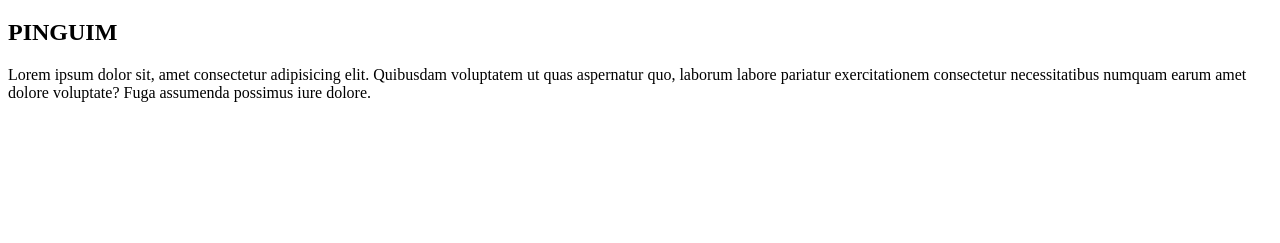
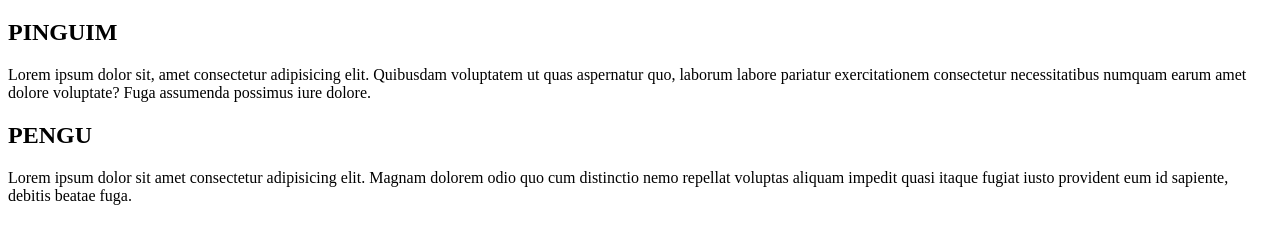
Before and after one commit to WalterHolanda/Site-Teste, a plain HTML site: page index.html in a window 1280 px wide. Shown: the part 61-304 px from the top of the page. Drawn offline with Linux system fonts and the light colour scheme.

Commit message:
Novo Parágrafo
Novo texto adicionado

```diff
--- a/index.html
+++ b/index.html
@@ -15,6 +15,10 @@
     <h2>PINGUIM</h2>
     <p>Lorem ipsum dolor sit, amet consectetur adipisicing elit. Quibusdam voluptatem ut quas aspernatur quo, laborum labore pariatur exercitationem consectetur necessitatibus numquam earum amet dolore voluptate? Fuga assumenda possimus iure dolore.</p>
 </article>
+<article>
+    <h2>PENGU</h2>
+    <p>Lorem ipsum dolor sit amet consectetur adipisicing elit. Magnam dolorem odio quo cum distinctio nemo repellat voluptas aliquam impedit quasi itaque fugiat iusto provident eum id sapiente, debitis beatae fuga.</p>
+</article>
     </main>
 </body>
 </html>
```
